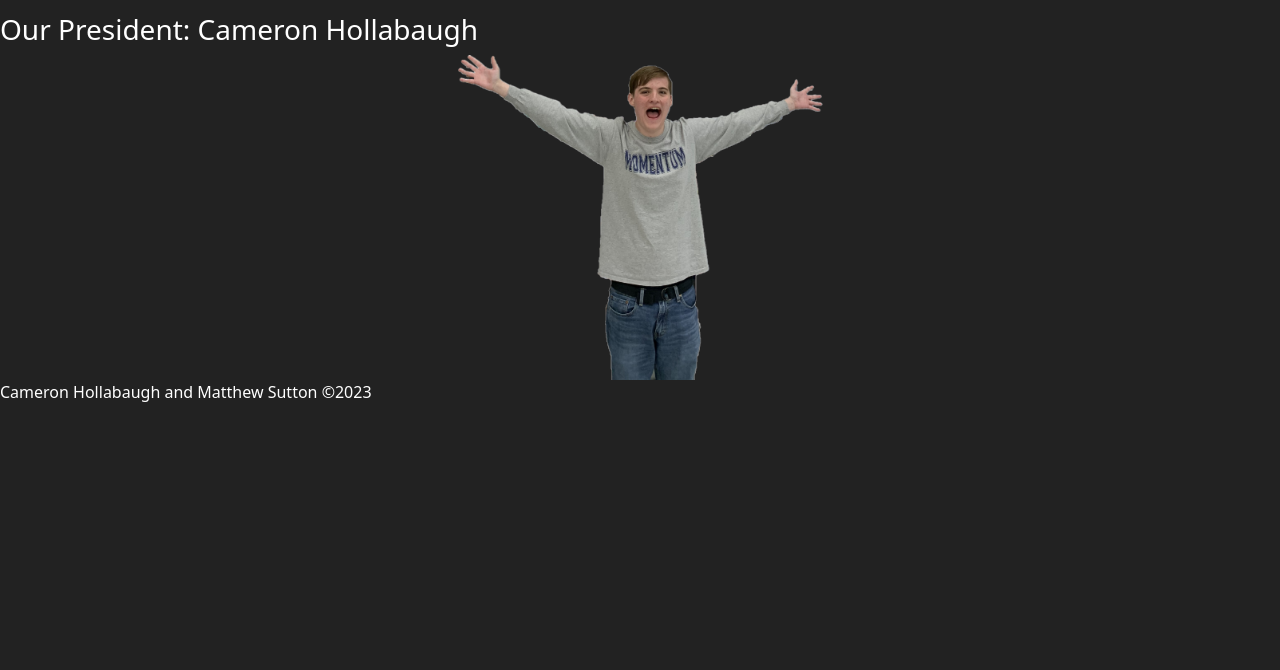
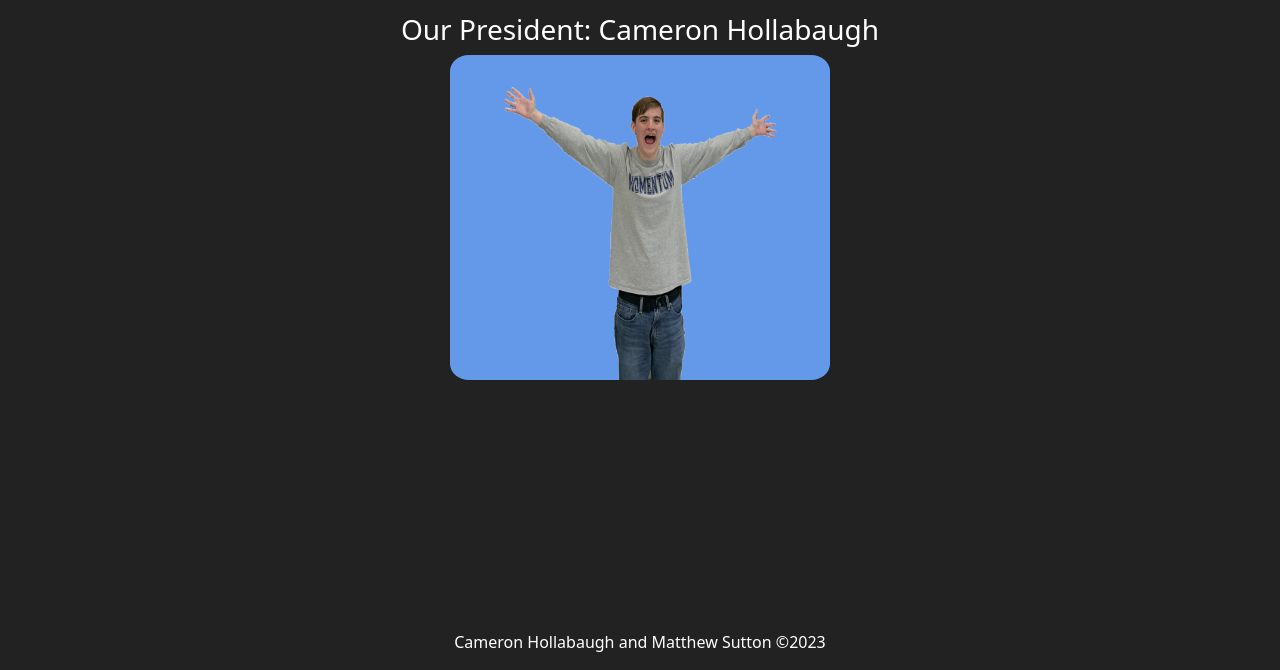
Before and after one commit to mattSutton462/cs310_project, a plain HTML site: page index.html in a window 1280 px wide. Shown: the part 153-823 px from the top of the page. Before the commit the page ends 800 px from the top, so only its background shows below. Drawn offline with nearby package versions, Linux system fonts and the light colour scheme.

Commit message:
Added more style, fixed footer

```diff
--- a/style.css
+++ b/style.css
@@ -3,6 +3,7 @@ main{
 }
 
 body{
+    text-align: center;
     background-color: #222222;
     color: white;
     font-family: system-ui, -apple-system, BlinkMacSystemFont, 'Segoe UI', Roboto, Oxygen, Ubuntu, Cantarell, 'Open Sans', 'Helvetica Neue', sans-serif;
@@ -10,6 +11,15 @@ body{
 
 #president{
     display: flex;
+    border-radius: 5%;
+    padding-left: 3em;
+    padding-right: 3em;
+    padding-top: 2em;
     margin-left: auto;
     margin-right: auto;
+    background-color: #6499E9;
 }
+
+footer{
+    margin-top: 250px;
+}
```
